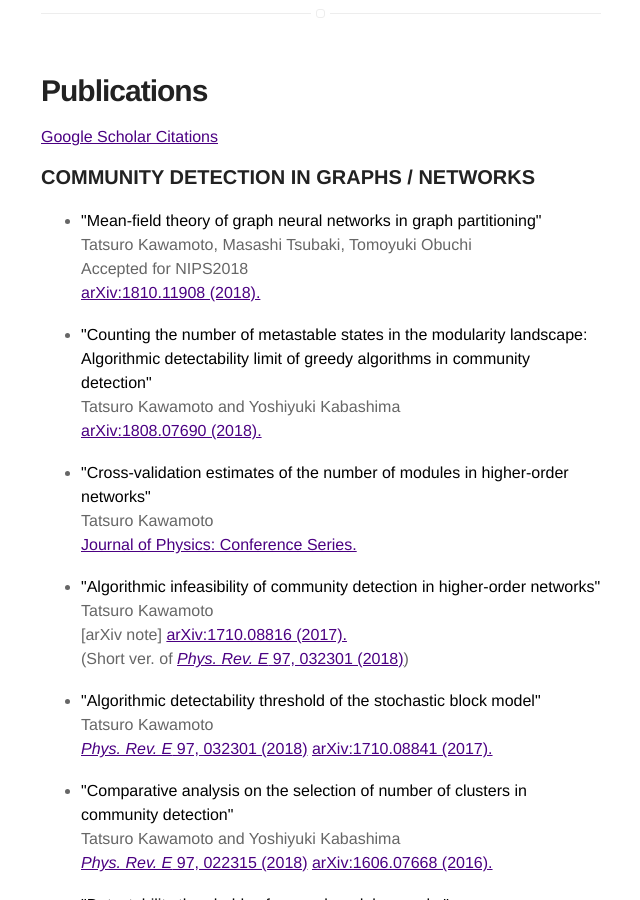
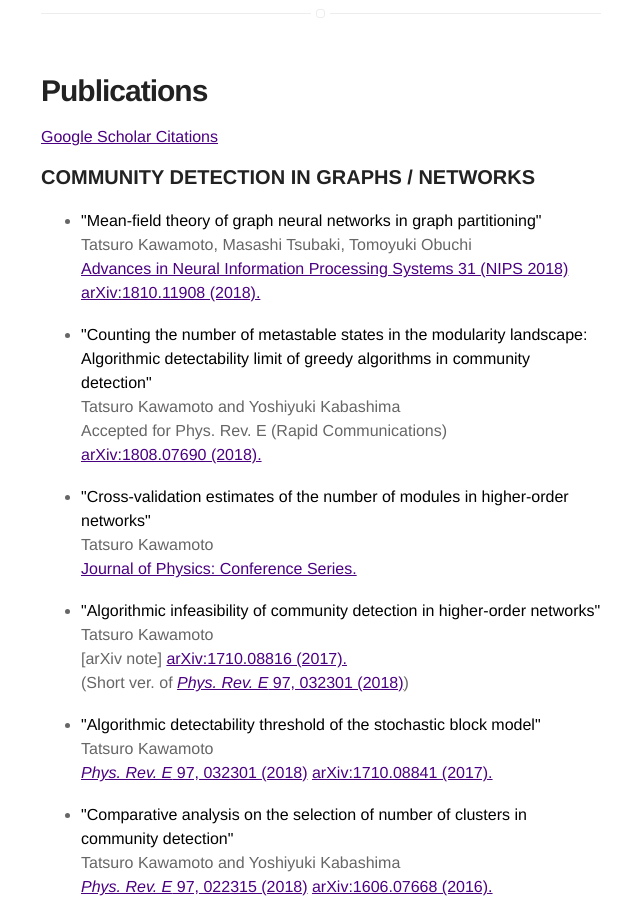
Before and after one commit to tatsuro-kawamoto/tatsuro-kawamoto.github.io, a Jekyll site: the page built from index.html, in a window 1280 px wide and 900 px high, scrolled down 541 px. Shown: the whole window, without its empty margins (319-959 px from the left). Built offline with Jekyll 4.4.1, drawn with Linux system fonts in a browser that asks for light colours.

Commit message:
Update index.html

```diff
--- a/index.html
+++ b/index.html
@@ -11,13 +11,14 @@ title: Home
   <li>
     <strong>"Mean-field theory of graph neural networks in graph partitioning"</strong><br />
     Tatsuro Kawamoto, Masashi Tsubaki, Tomoyuki Obuchi<br />
-    Accepted for NIPS2018 <br />
+    <a href="http://papers.nips.cc/paper/7689-mean-field-theory-of-graph-neural-networks-in-graph-partitioning" target="_blank">Advances in Neural Information Processing Systems 31 (NIPS 2018)</a><br />
     <a href="https://arxiv.org/abs/1810.11908" target="_blank">arXiv:1810.11908 (2018).</a>
   </li>
   <br />
   <li>
     <strong>"Counting the number of metastable states in the modularity landscape: Algorithmic detectability limit of greedy algorithms in community detection"</strong><br />
     Tatsuro Kawamoto and Yoshiyuki Kabashima<br />
+    Accepted for Phys. Rev. E (Rapid Communications)<br />
     <a href="https://arxiv.org/abs/1808.07690" target="_blank">arXiv:1808.07690 (2018).</a>
   </li>
   <br />
```
